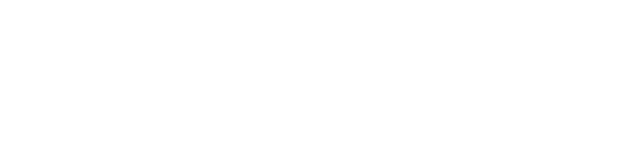
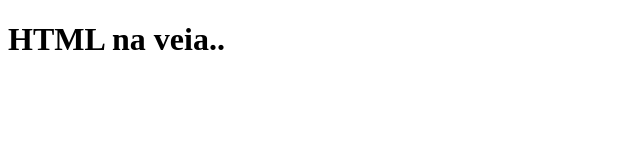
Before and after one commit to wenoscar/Documentos, a plain HTML site: page index.html in a window 1280 px wide. Shown: the whole page, without its empty margins (0-640 px from the left). Drawn offline with Linux system fonts and the light colour scheme.

Commit message:
alt text

```diff
--- a/index.html
+++ b/index.html
@@ -7,6 +7,7 @@
     <title>Olá, mundo.</title>
 </head>
 <body>
+    <h1>HTML na veia..</h1>
 
 </body>
 </html>
```
